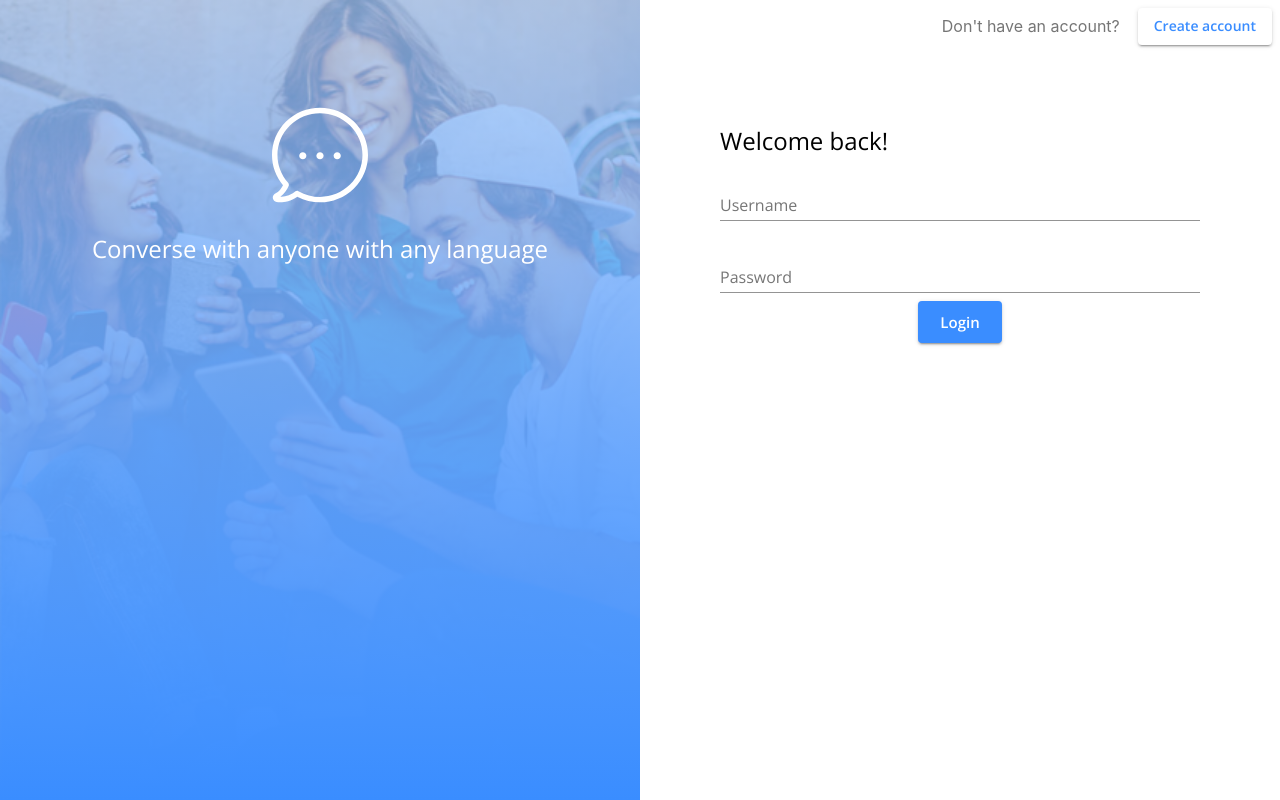
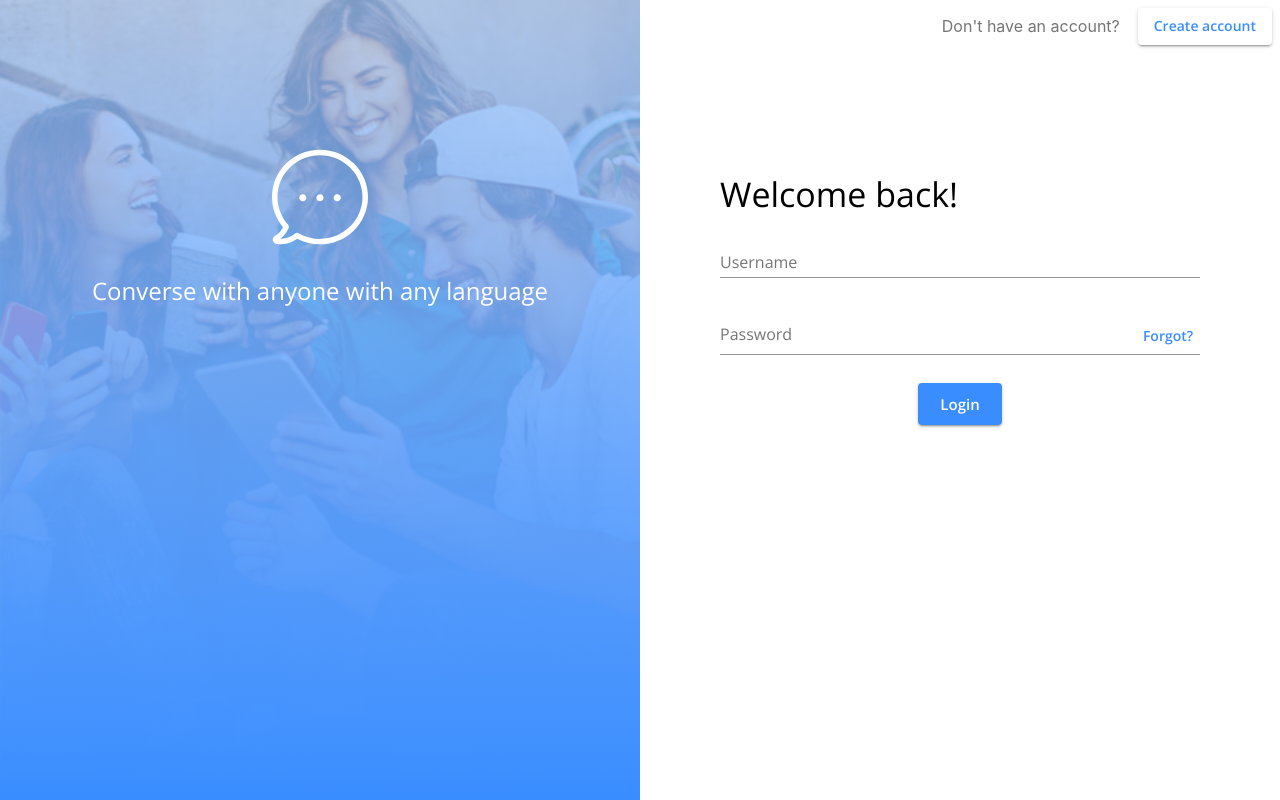
Before and after one commit to jackclaxton/bc957b, a React (Create React App) app in the folder client/: page /login in a window 1280 px wide. Built offline with nearby package versions, Linux system fonts and the light colour scheme; no server answers.

Commit message:
Closing issue 2 after feedback

```diff
--- a/client/src/Login.js
+++ b/client/src/Login.js
@@ -3,18 +3,17 @@ import { Redirect, useHistory } from "react-router-dom";
 import { connect } from "react-redux";
 import {
   Grid,
-  Box,
-  Typography,
   Button,
   FormControl,
   TextField,
-  Hidden,
 } from "@material-ui/core";
+import { makeStyles } from "@material-ui/core";
 import { login } from "./store/utils/thunkCreators";
 import LoginSignupView from "./components/LoginSignupView";
 
 const Login = (props) => {
   const history = useHistory();
+  const classes = useStyles();
   const { user, login } = props;
 
   const handleLogin = async (event) => {
@@ -59,10 +58,15 @@ const Login = (props) => {
                 type="password"
                 name="password"
                 fullWidth
+                InputProps={{
+                  endAdornment:
+                  <Button variant="text" color="primary">Forgot?</Button>
+                  }}
               />
             </FormControl>
             <Grid container item justifyContent={'center'}>
               <Button
+                className={classes.loginButton}
                 type="submit" variant="contained" size="large" color={'primary'}>
                 Login
               </Button>
@@ -88,3 +92,9 @@ const mapDispatchToProps = (dispatch) => {
 };
 
 export default connect(mapStateToProps, mapDispatchToProps)(Login);
+
+const useStyles = makeStyles(() => ({
+  loginButton: {
+    marginTop: 20,
+  }
+}))
--- a/client/src/Signup.js
+++ b/client/src/Signup.js
@@ -3,18 +3,18 @@ import { Redirect, useHistory } from "react-router-dom";
 import { connect } from "react-redux";
 import {
   Grid,
-  Box,
-  Typography,
   Button,
   FormControl,
   TextField,
   FormHelperText,
 } from "@material-ui/core";
+import { makeStyles } from "@material-ui/core";
 import { register } from "./store/utils/thunkCreators";
 import LoginSignupView from "./components/LoginSignupView";
 
 const Login = (props) => {
   const history = useHistory();
+  const classes = useStyles();
   const { user, register } = props;
   const [formErrorMessage, setFormErrorMessage] = useState({});
 
@@ -105,7 +105,9 @@ const Login = (props) => {
             </FormControl>
           </Grid>
           <Grid container item justifyContent={'center'}>
-            <Button type="submit" variant="contained" size="large" color={'primary'}>
+            <Button
+              className={classes.submitButton}
+              type="submit" variant="contained" size="large" color={'primary'}>
               Create
             </Button>
           </Grid>
@@ -130,3 +132,9 @@ const mapDispatchToProps = (dispatch) => {
 };
 
 export default connect(mapStateToProps, mapDispatchToProps)(Login);
+
+const useStyles = makeStyles(() => ({
+  submitButton: {
+    marginTop: 20,
+  }
+}))
--- a/client/src/components/LoginSignupView.js
+++ b/client/src/components/LoginSignupView.js
@@ -6,25 +6,18 @@ import {
   Typography,
   Button,
 } from '@material-ui/core';
-import bgImg from '../assets/bg-img.png';
+import { makeStyles } from "@material-ui/core/styles";
+import backgroundImage from '../assets/bg-img.png';
 import bubbleSVG from '../assets/bubble.svg';
 
-// Wrapper component for the Login & Signup screens to reduce code reuse and enable for easier editing
-// Takes children - the form
-// handleRouteChange - traveling between Login/Signup
-// routeChangeSubtitle - subtitle for the route change button (i.e. "Don't have an account"/"Already have account?")
-// routeChangeButtonTitle - title for the route change button (i.e. "Login"/"Signup")
-// formTitle - title of form (i.e. "Welcome back!"/"Create account")
-
 const LoginSignupView = ({children, handleRouteChange, routeChangeSubtitle, routeChangeButtonTitle, formTitle, }) => {
+  const classes = useStyles();
   return (
     <Grid container direction="row">
       <Hidden xsDown>
         <Grid container item sm={6}>
-          <img src={bgImg} style={{ position: 'absolute', width: '50%', zIndex: -2, maxHeight: '100%', objectFit: 'cover', objectPosition: 'left top'}}/>
-          <Box
-            sx={{ position: 'absolute', width: '50%', height: '100%', zIndex: -1, background: 'linear-gradient(0deg, rgba(58,141,255,1) 0%, rgba(169,205,255,0.7) 100%);',
-            }}/>
+          <img alt='Background image' src={backgroundImage} className={classes.backgroundImage}/>
+          <Box className={classes.gradientOverlay}/>
           <Grid container item justifyContent={'center'} alignItems={'center'} direction={'column'}>
             <img src={bubbleSVG} style={{ width: '15%', paddingBottom: 30, paddingTop: 30}} />
             <Typography variant={'h5'} align={'center'} style={{ maxWidth: '80%', color: 'white'}}>Converse with anyone with any language</Typography>
@@ -39,9 +32,9 @@ const LoginSignupView = ({children, handleRouteChange, routeChangeSubtitle, rout
             variant="contained"
             style={{ backgroundColor: 'white', color: '#3A8DFF',}}>{routeChangeButtonTitle}</Button>
         </Box>
-        <Box container item xs={12} direction={"column"} sx={{ width: '100%', justifyContent: 'center', display: 'flex', flexDirection: 'column', pt: 10, alignItems: 'center'}}>
-          <Box container item sx={{ width: '75%'}}>
-            <Typography variant={'h5'}>{formTitle}</Typography>
+        <Box className={classes.outerFormContainer}>
+          <Box className={classes.formContainer}>
+            <Typography variant={'h4'}>{formTitle}</Typography>
             {children}
           </Box>
         </Box>
@@ -51,3 +44,57 @@ const LoginSignupView = ({children, handleRouteChange, routeChangeSubtitle, rout
 }
 
 export default LoginSignupView;
+
+const useStyles = makeStyles(() => ({
+  backgroundImage: {
+    position: 'absolute',
+    width: '50%',
+    zIndex: -2,
+    maxHeight: '100%',
+    objectFit: 'cover',
+    objectPosition: 'left top'
+  },
+  gradientOverlay: {
+    position: 'absolute',
+    width: '50%',
+    height: '100%',
+    zIndex: -1,
+    background: 'linear-gradient(0deg, rgba(58,141,255,1) 0%, rgba(169,205,255,0.7) 100%);',
+  },
+  bubbleIcon: {
+    width: '15%',
+    paddingBottom: 30,
+    paddingTop: 30
+  },
+  logoText:{
+    maxWidth: '80%',
+    color: 'white',
+    textAlign: 'center',
+  },
+  routeChangeContainer:{
+    width: '100%',
+    justifyContent: 'flex-end',
+    alignItems: 'center',
+    display: 'flex',
+    paddingTop: 15,
+    paddingRight: 20
+  },
+  routeChangeButton:{
+    backgroundColor: 'white',
+    color: '#3A8DFF',
+    marginLeft: 10,
+  },
+  outerFormContainer:{
+    display: 'flex',
+    direction: 'column',
+    width: '100%',
+    justifyContent: 'center',
+    display: 'flex',
+    flexDirection: 'column',
+    alignItems: 'center',
+    paddingTop: '10vw'
+  },
+  formContainer:{
+    width: '75%'
+  }
+}))
```
